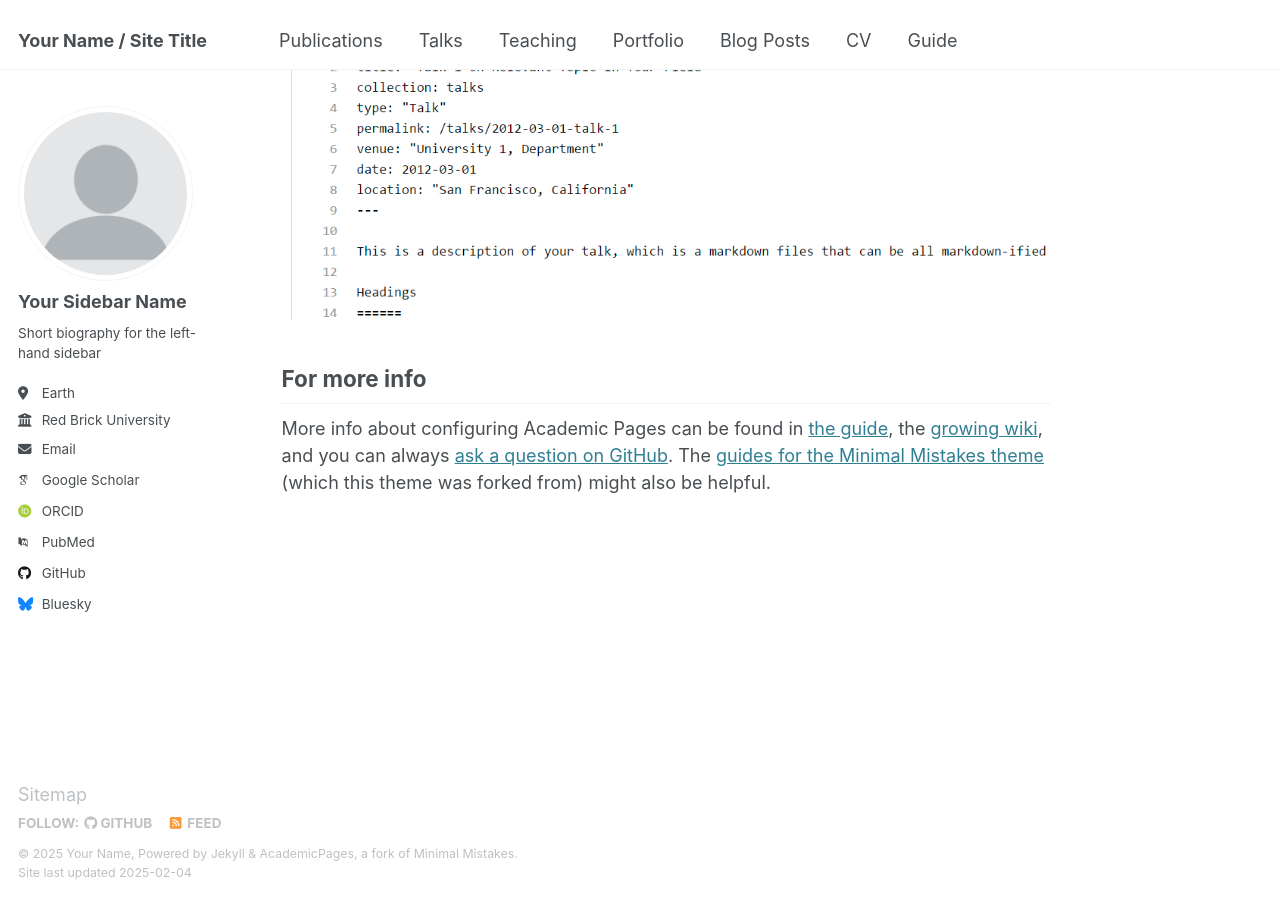
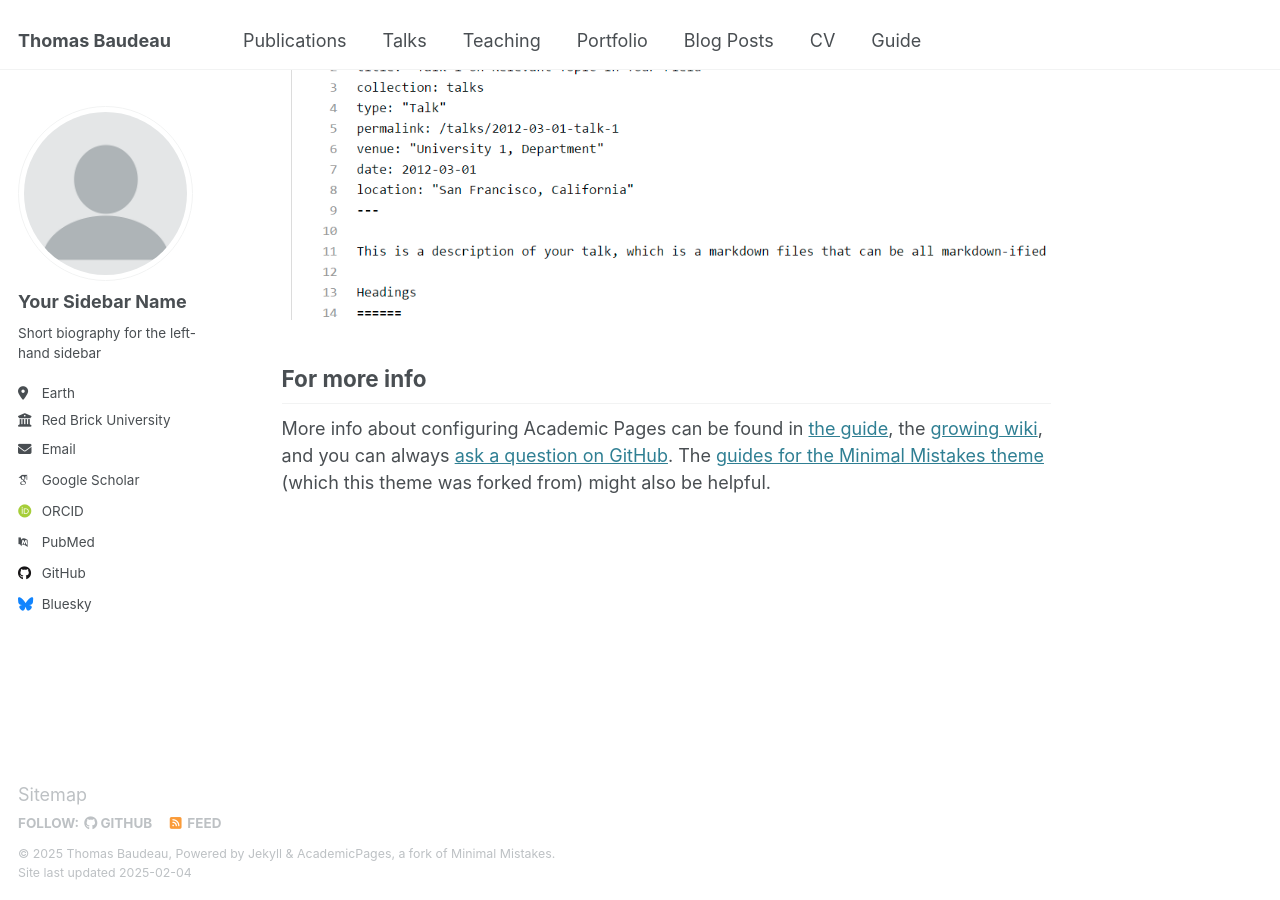
Before and after one commit to ThomasBaudeau/ThomasBaudeau.github.io, a Jekyll site: the page built from _pages/about.md, in a window 1280 px wide and 900 px high, scrolled down 2642 px. Built offline with Jekyll 4.4.1, drawn with Linux system fonts in a browser that asks for light colours; some web fonts are replaced.

Commit message:
Update _config.yml

```diff
--- a/_config.yml
+++ b/_config.yml
@@ -9,13 +9,13 @@
 # Basic Site Settings
 locale                   : "en-US"
 site_theme               : "default"
-title                    : "Your Name / Site Title"
+title                    : "Thomas Baudeau"
 title_separator          : "-"
-name                     : &name "Your Name"
+name                     : &name "Thomas Baudeau"
 description              : &description "personal description"
-url                      : https://academicpages.github.io # the base hostname & protocol for your site e.g. "https://[your GitHub username].github.io"
+url                      : https://ThomasBaudeau.github.io # the base hostname & protocol for your site e.g. "https://[your GitHub username].github.io"
 baseurl                  : "" # the subpath of your site, e.g. "/blog"
-repository               : "academicpages/academicpages.github.io"
+repository               : "ThomasBaudeau/ThomasBaudeau.github.io"
 
 # Site Author - The following control what appear as part of the author content on the side bar.
 #               If a field is blank the icon and link will not appear, otherwise it will be shown.
```
